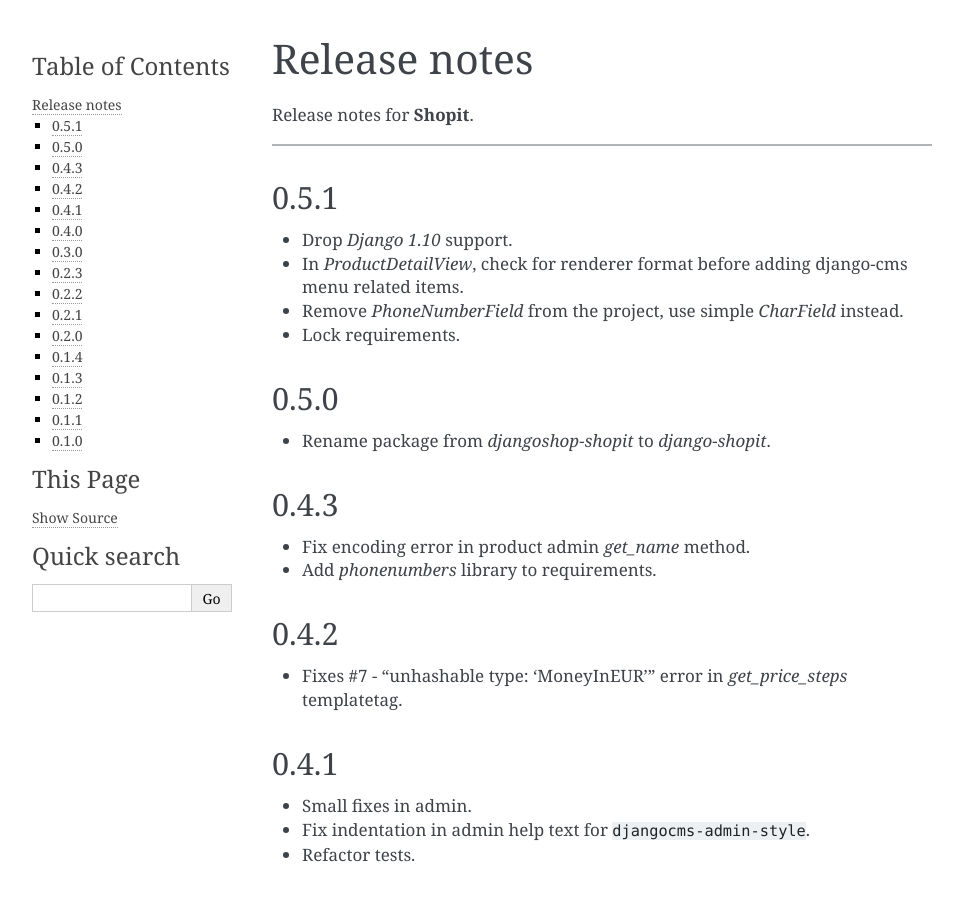
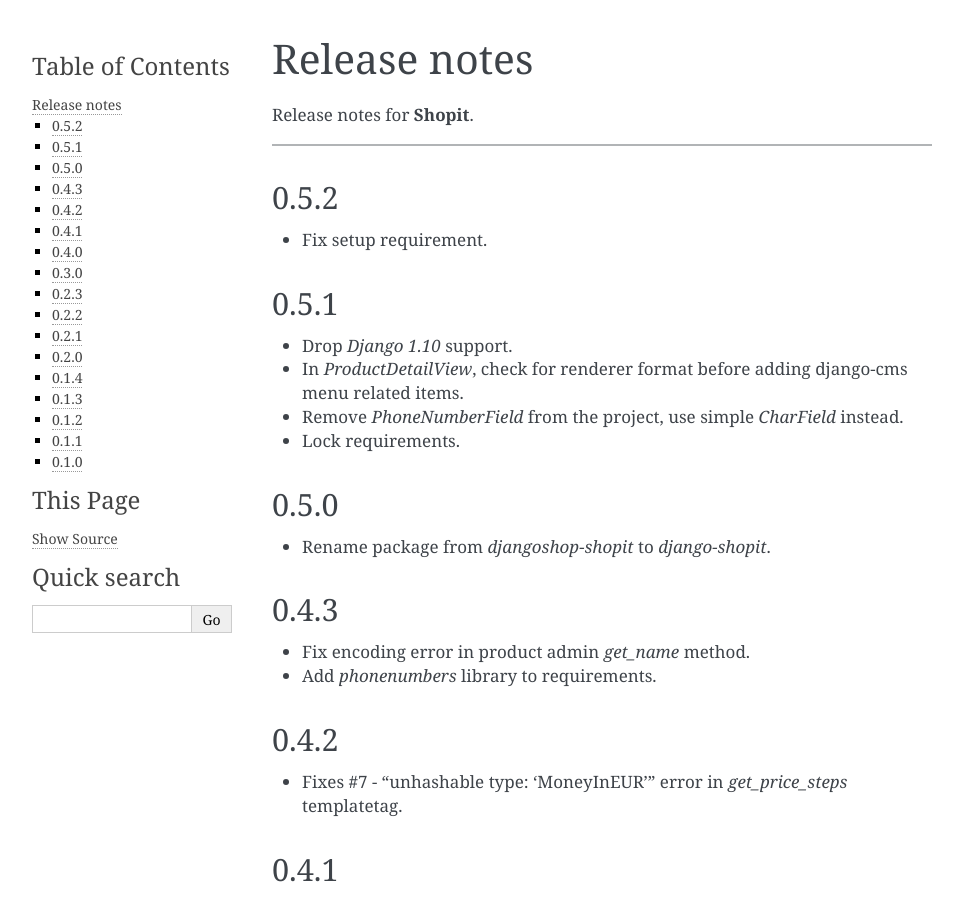
Before and after one commit to dinoperovic/django-shopit, a Sphinx documentation site: the page built from docs/release_notes.rst, in a window 1280 px wide and 900 px high. Shown: the whole window, without its empty margins (148-1111 px from the left). Built offline with Sphinx 7.4.7, drawn with Linux system fonts in a browser that asks for light colours.

Commit message:
Fix setup requirement.

```diff
--- a/docs/release_notes.rst
+++ b/docs/release_notes.rst
@@ -4,6 +4,11 @@
 Release notes for **Shopit**.
 
 ----
+
+0.5.2
+=====
+
+* Fix setup requirement.
 
 0.5.1
 =====
--- a/setup.py
+++ b/setup.py
@@ -41,6 +41,7 @@
         'django-parler>=1.6.5',
         'django-mptt>=0.8.6',
         'django-admin-sortable2>=0.6.4',
+        'measurement==1.8.0',
         'django-measurement>=2.4.0',
         'djangocms-cascade==0.17.10',
         'djangorestframework==3.8.2',
--- a/shopit/__init__.py
+++ b/shopit/__init__.py
@@ -14,6 +14,6 @@
  9. twine upload dist/*
 10. Done!
 """
-__version__ = '0.5.1'
+__version__ = '0.5.2'
 
 default_app_config = 'shopit.apps.ShopitConfig'
```
